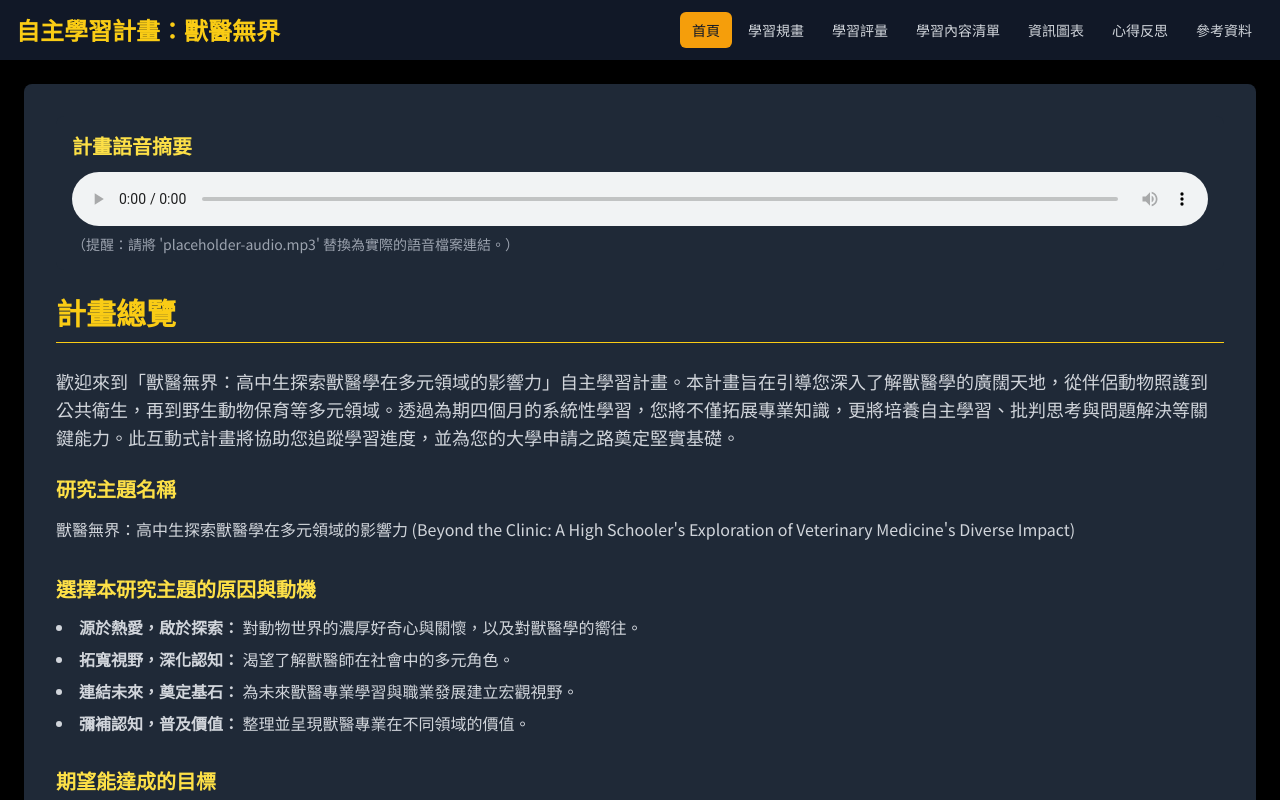
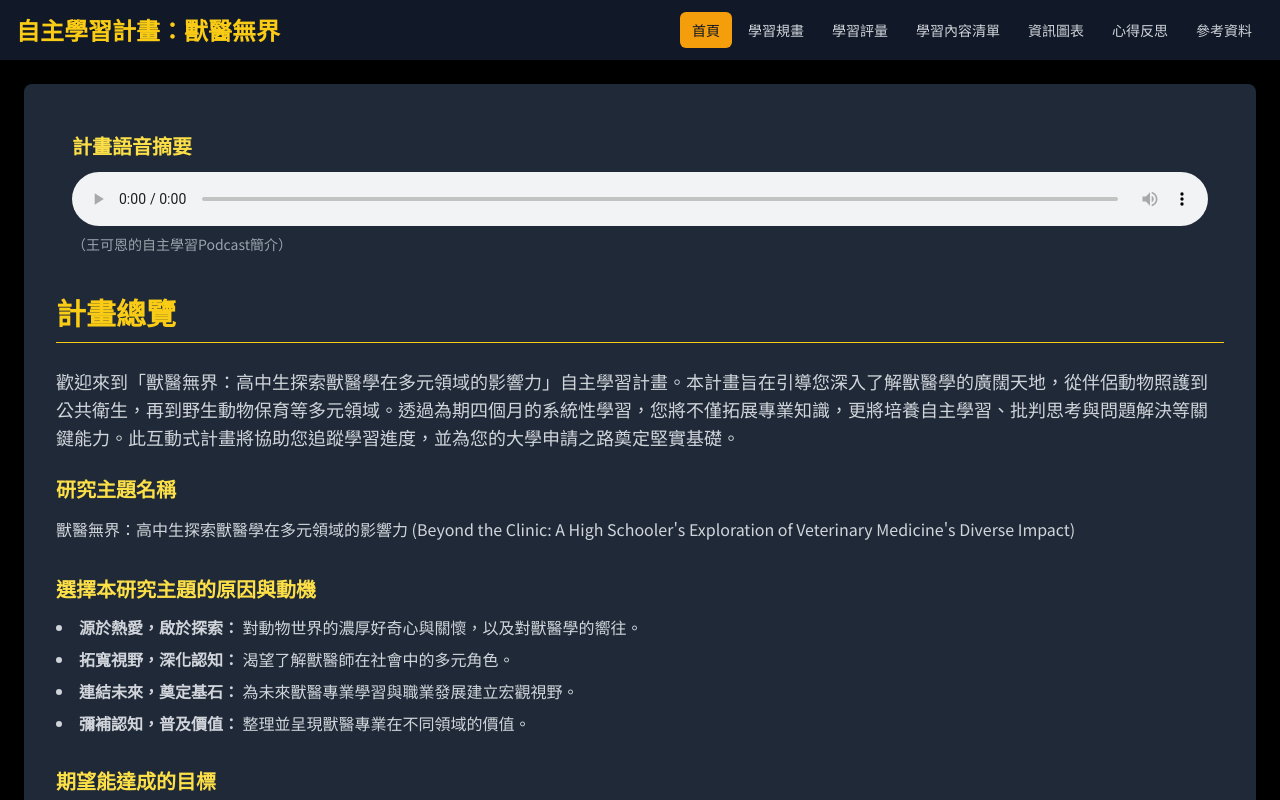
Before and after one commit to wangkeen2009/veterinary, a plain HTML site: page index.html in a window 1280 px wide. Shown: the top 800 px of the page. Drawn offline with nearby package versions, Linux system fonts and the light colour scheme.

Commit message:
Update index.html

```diff
--- a/index.html
+++ b/index.html
@@ -310,7 +310,7 @@
                     <h3 class="text-xl font-semibold text-subtitle-accent mb-3">計畫語音摘要</h3>
                     <audio controls src="Beyond_Cats_and_Dogs__Unmasking_the_Astonishingly_Diverse_World_of_Veterinary_Medicine.mp3" class="w-full">
                     </audio>
-                    <p class="text-sm text-gray-500 mt-2">（提醒：請將 'placeholder-audio.mp3' 替換為實際的語音檔案連結。）</p>
+                    <p class="text-sm text-gray-500 mt-2">（王可恩的自主學習Podcast簡介）</p>
                 </div>
 
                 <h2 class="text-2xl md:text-3xl font-semibold text-title-accent mb-6 border-b border-title-accent pb-3">計畫總覽</h2>
```
